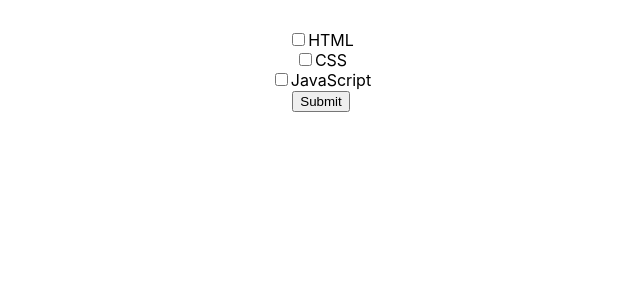
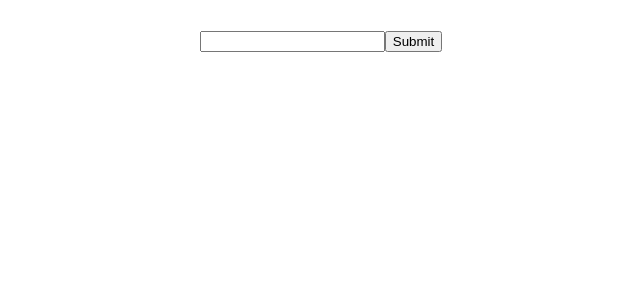
Before and after one commit to truongdeptrai2511/create-react-app, a React (Create React App) app: page / in a window 1280 px wide. Shown: the top 300 px of the page, without its empty margins (319-959 px from the left). Built offline with nearby package versions, Linux system fonts and the light colour scheme.

Commit message:
todolist

```diff
--- a/src/App.js
+++ b/src/App.js
@@ -46,20 +46,20 @@ import {useState} from 'react'
 // }
 //#endregion
 //#region Radio Button
-const courses = [
-  {
-    id: 1,
-    name: 'HTML'
-  },
-  {
-    id: 2,
-    name: 'CSS'
-  },
-  {
-    id: 3,
-    name: 'JavaScript'
-  }
-]
+// const courses = [
+//   {
+//     id: 1,
+//     name: 'HTML'
+//   },
+//   {
+//     id: 2,
+//     name: 'CSS'
+//   },
+//   {
+//     id: 3,
+//     name: 'JavaScript'
+//   }
+// ]
 // function App(){
 //   const [checked, setChecked] = useState(1)
 //   console.log(checked)
@@ -85,34 +85,35 @@ const courses = [
 //#endregion
 //#region Checkbox
 function App(){
-  const [checked, setChecked] = useState([])
-  const handleChecked = (id) => {
-    setChecked(prev => {
-      const isChecked = prev.includes(id)
-      if(isChecked){
-        return prev.filter(item => item !== id)
-      }else{
-        return [...prev, id]
-      }
+  const storageJobs = JSON.parse(localStorage.getItem('jobs'))
+
+  const [job, setJob] = useState('')
+  const [jobs, setJobs] = useState(storageJobs ?? [])
+  const handleSubmit = () => {
+    setJobs(prev => {
+      const newJobs = [...prev, job]
+      // Save to localStorage
+      const jsonJobs = JSON.stringify(newJobs)
+      localStorage.setItem('jobs', jsonJobs)
+      return newJobs
     })
-  }
-  const handleSubmit = () => {
-    //call API
-    console.log({ids: checked})
+    setJob('')
   }
   return (
     <div className="App" style={{padding:30}}>
-      {courses.map(course => (
-        <div key={course.id}>
-          <input
-            type='checkbox'
-            checked={checked.includes(course.id)}
-            onChange={() => handleChecked(course.id)}
-          />
-          {course.name}
-        </div>
-      ))}
+      <input
+        value={job}
+        onChange={e => setJob(e.target.value)}
+      />
       <button onClick={handleSubmit}>Submit</button>
+      <ul>
+         {console.log(jobs)}
+          {jobs.map((job,index) => (
+            <li key={index}>
+              {job}
+            </li>
+          ))}
+      </ul>
     </div>
   )}
 //#endregion
```
